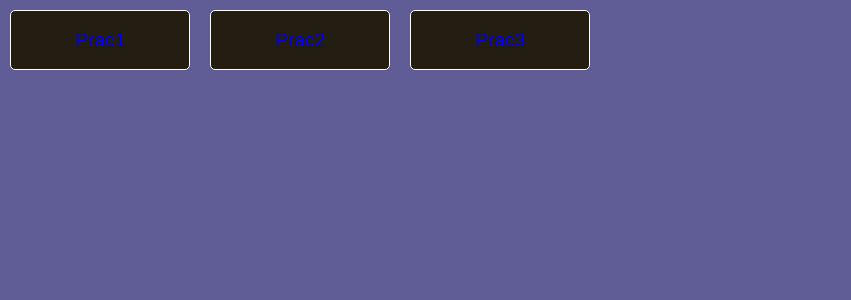
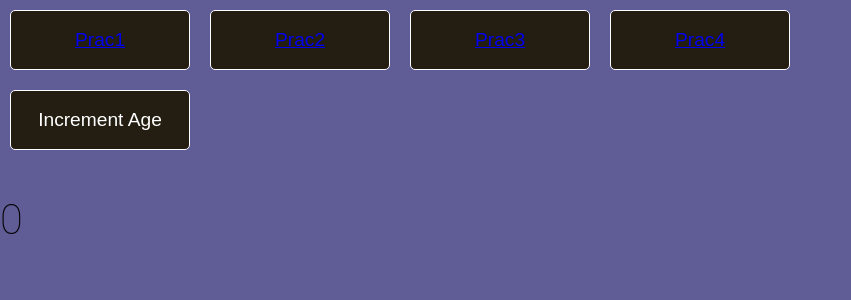
Before and after one commit to aks318/reactjs-small-projects, a React (Create React App) app: page /prac4 in a window 1280 px wide. Shown: the top 300 px of the page, without its empty margins (0-851 px from the left). Built offline with nearby package versions, Linux system fonts and the light colour scheme.

Commit message:
prac 4 initialization

```diff
--- a/src/App.js
+++ b/src/App.js
@@ -3,6 +3,7 @@ import {BrowserRouter as Router, Switch, Route, Link} from 'react-router-dom'
 import BoxContent from "./component/prac1/BoxContent";
 import Stopwatch from './component/prac2/StopWatch';
 import TableForm from './component/prac3/TableForm';
+import AgeIncrement from './component/prac4/AgeIncrement';
 
 function App() {
   return (
@@ -12,6 +13,7 @@ function App() {
         <button><Link  to = '/'>Prac1</Link></button>
         <button><Link  to = '/prac2'>Prac2</Link></button>
         <button><Link  to = '/prac3'>Prac3</Link></button>
+        <button><Link  to = '/prac4'>Prac4</Link></button>
 
 
       <Switch>
@@ -22,6 +24,7 @@ function App() {
         </Route>
 
         <Route exact path = '/prac3'><TableForm /></Route>
+        <Route exact path = '/prac4'><AgeIncrement /></Route>
       </Switch>
       </Router>
 
--- /dev/null
+++ b/src/component/prac4/AgeIncrement.js
@@ -0,0 +1,18 @@
+import React, { useState } from 'react'
+
+const AgeIncrement = () => {
+    const [age , setAge] = useState(0)
+
+    const incrementAge = () => {
+        setAge(age + 1)
+    }
+
+    return (
+        <div>
+            <button onClick = {incrementAge}>Increment Age</button>
+            <h2>{age}</h2>
+        </div>
+    )
+}
+
+export default AgeIncrement
```
